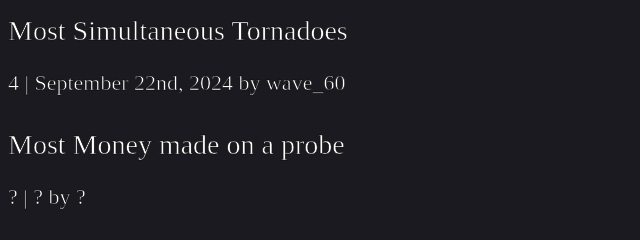
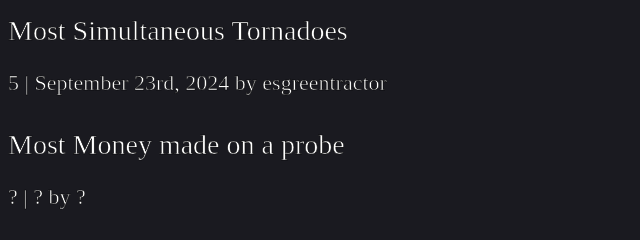
Before and after one commit to Thustro/twisterrecords, a plain HTML site: page helicity.html in a window 1280 px wide. Shown: the part 797-1037 px from the top of the page, 0-640 px from the left. Drawn offline with Linux system fonts and the light colour scheme; a web font is replaced by a local one.

Commit message:
Add files via upload

```diff
--- a/helicity.html
+++ b/helicity.html
@@ -153,7 +153,7 @@
 	<p class="header" >Most Tornadoes in One Day</p>
 	<p class="widest" >11 | September 7th, 2024 by zealoustwo3861</p>
 	<p class="header" >Most Simultaneous Tornadoes</p>
-	<p class="widest" >4 | September 22nd, 2024 by wave_60</p>
+	<p class="widest" >5 | September 23rd, 2024 by esgreentractor</p>
 	<p class="header" >Most Money made on a probe</p>
 	<p class="widest" >? | ? by ?</p>
 	<p class="header" >Highest CAPE, DEW POINT, LAPSE, SHEAR AND HUMIDITY</p>
```
